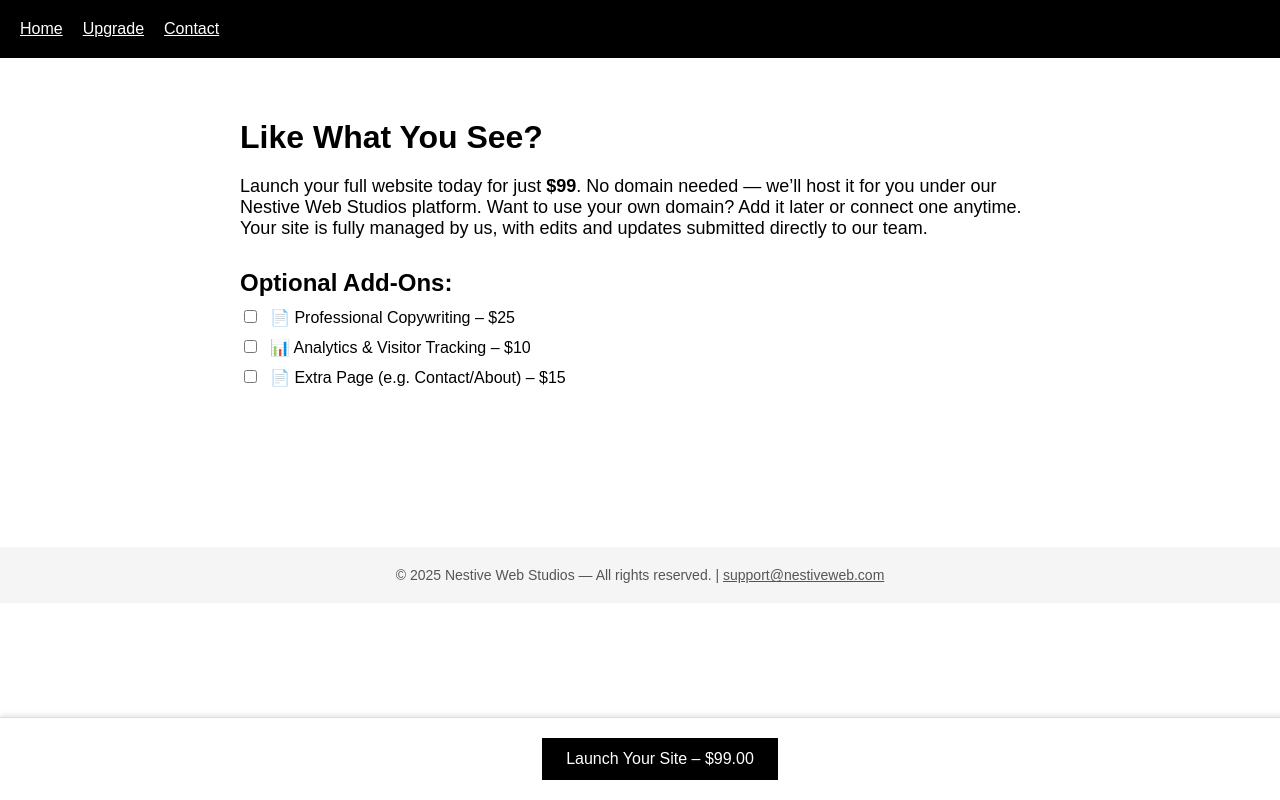
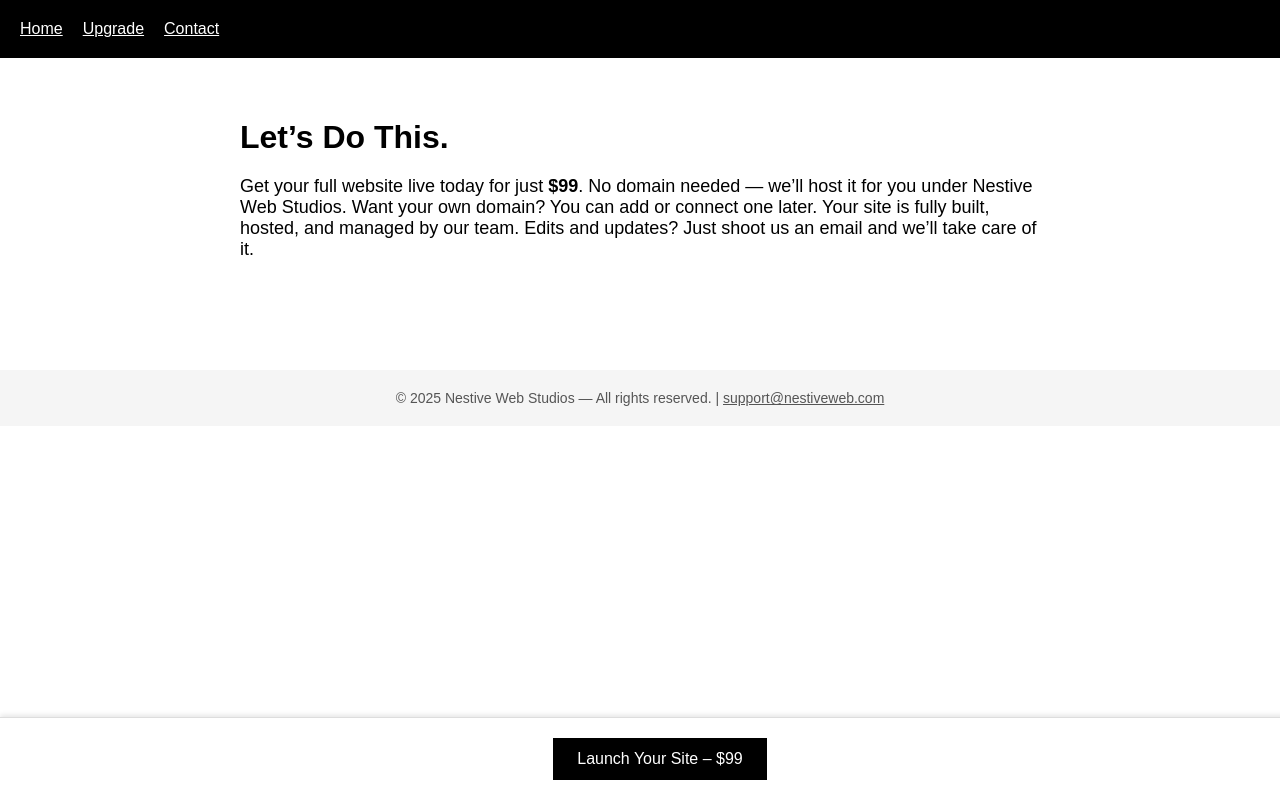
Before and after one commit to NestiveWebStudios/nestive-site, a React (Vite) app: page /upgrade-details in a window 1280 px wide. Built offline with nearby package versions, Linux system fonts and the light colour scheme.

Commit message:
Update UpgradeDetails.jsx

```diff
--- a/src/UpgradeDetails.jsx
+++ b/src/UpgradeDetails.jsx
@@ -1,73 +1,20 @@
-import React, { useState } from 'react';
+import React from 'react';
 
 const UpgradeDetails = () => {
-  const [addons, setAddons] = useState({
-    copywriting: false,
-    analytics: false,
-    extraPage: false,
-  });
-
-  const prices = {
-    base: 9900, // $99.00
-    copywriting: 2500,
-    analytics: 1000,
-    extraPage: 1500,
-  };
-
-  const getTotal = () => {
-    let total = 0;
-    Object.keys(addons).forEach(key => {
-      if (addons[key]) total += prices[key];
-    });
-    return total;
-  };
-
-  const handleChange = (addon) => {
-    setAddons(prev => ({ ...prev, [addon]: !prev[addon] }));
-  };
-
   const handleCheckout = () => {
-    // Replace with your real Stripe checkout link
+    // Replace this with your actual Stripe link when ready
     window.location.href = 'https://your-stripe-checkout-link.com';
   };
 
   return (
     <div style={{ padding: '40px', fontFamily: 'Arial, sans-serif', maxWidth: '800px', margin: '0 auto' }}>
-      <h1 style={{ fontSize: '32px', marginBottom: '20px' }}>Like What You See?</h1>
+      <h1 style={{ fontSize: '32px', marginBottom: '20px' }}>Let’s Do This.</h1>
+
       <p style={{ fontSize: '18px', marginBottom: '30px' }}>
-        Launch your full website today for just <strong>$99</strong>. No domain needed — we’ll host it for you under our Nestive Web Studios platform.
-        Want to use your own domain? Add it later or connect one anytime. Your site is fully managed by us, with edits and updates submitted directly to our team.
+        Get your full website live today for just <strong>$99</strong>. No domain needed — we’ll host it for you under Nestive Web Studios.
+        Want your own domain? You can add or connect one later. Your site is fully built, hosted, and managed by our team.
+        Edits and updates? Just shoot us an email and we’ll take care of it.
       </p>
-
-      <h2 style={{ fontSize: '24px', marginBottom: '10px' }}>Optional Add-Ons:</h2>
-      <div style={{ marginBottom: '80px' }}>
-        <label style={{ display: 'block', marginBottom: '10px' }}>
-          <input
-            type="checkbox"
-            checked={addons.copywriting}
-            onChange={() => handleChange('copywriting')}
-          />
-          <span style={{ marginLeft: '10px' }}>📄 Professional Copywriting – $25</span>
-        </label>
-
-        <label style={{ display: 'block', marginBottom: '10px' }}>
-          <input
-            type="checkbox"
-            checked={addons.analytics}
-            onChange={() => handleChange('analytics')}
-          />
-          <span style={{ marginLeft: '10px' }}>📊 Analytics & Visitor Tracking – $10</span>
-        </label>
-
-        <label style={{ display: 'block', marginBottom: '10px' }}>
-          <input
-            type="checkbox"
-            checked={addons.extraPage}
-            onChange={() => handleChange('extraPage')}
-          />
-          <span style={{ marginLeft: '10px' }}>📄 Extra Page (e.g. Contact/About) – $15</span>
-        </label>
-      </div>
 
       {/* Sticky Checkout Bar */}
       <div style={{
@@ -93,7 +40,7 @@ const UpgradeDetails = () => {
           }}
           onClick={handleCheckout}
         >
-          Launch Your Site – ${( (prices.base + getTotal()) / 100 ).toFixed(2)}
+          Launch Your Site – $99
         </button>
       </div>
     </div>
```
